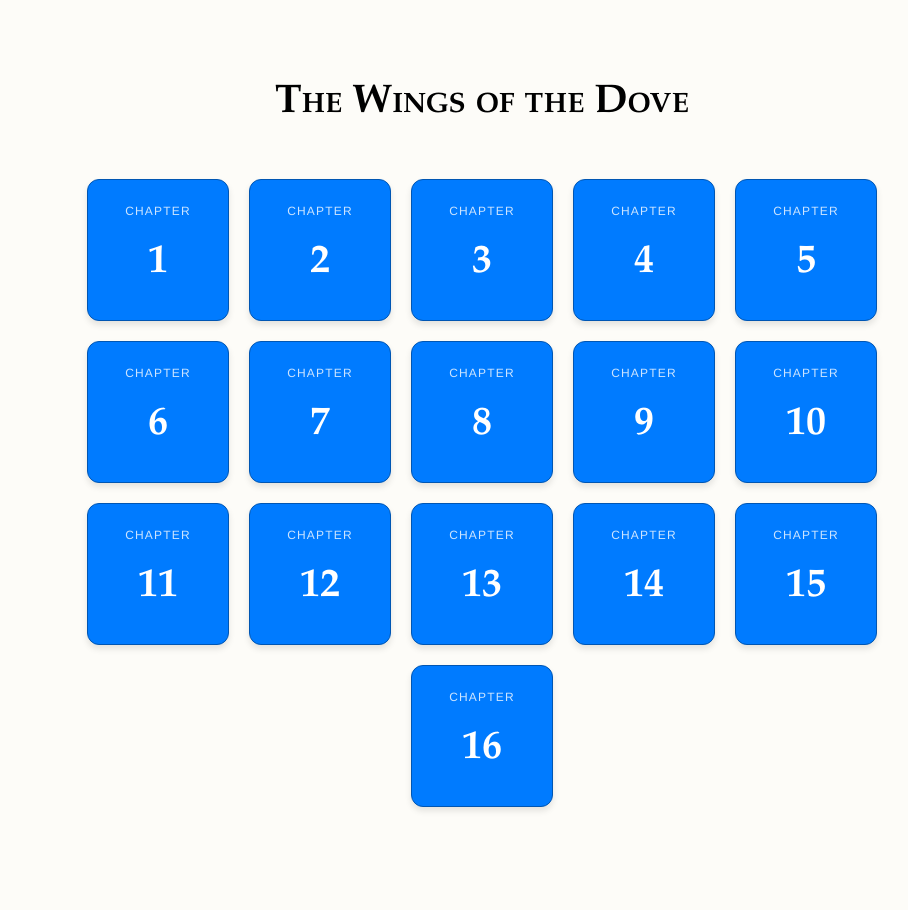
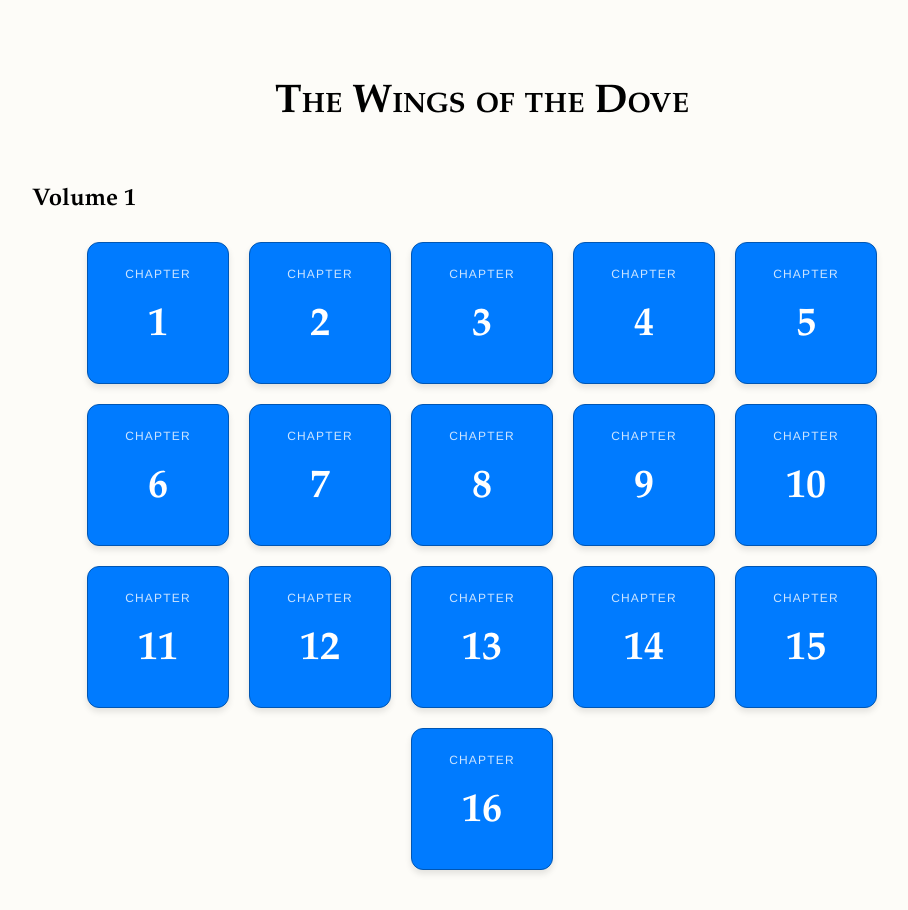
Before and after one commit to egilchri/wings_one, a Jekyll site: the page built from index.html, in a window 1280 px wide. Shown: the whole page, without its empty margins (158-1066 px from the left). Built offline with Jekyll 4.4.1, drawn with Linux system fonts in a browser that asks for light colours.

Commit message:
Add a subtitle

```diff
--- a/index.html
+++ b/index.html
@@ -4,6 +4,7 @@ title: "The Wings of the Dove - Bilingual Edition"
 css: style.css
 ---
 <h1 class="main-title">The Wings of the Dove</h1>
+<h2 class="volume-subtitle">Volume 1</h2>
 <div class="chapter-grid">
     <a href="Chapter_1.html" class="chapter-square">
         <span class="square-label">Chapter</span>
```
